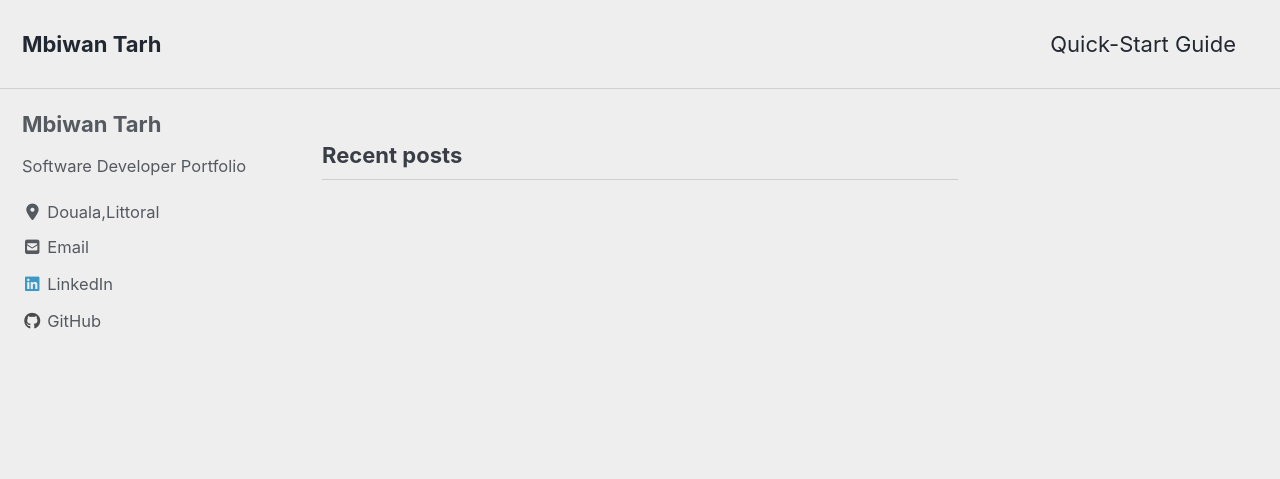
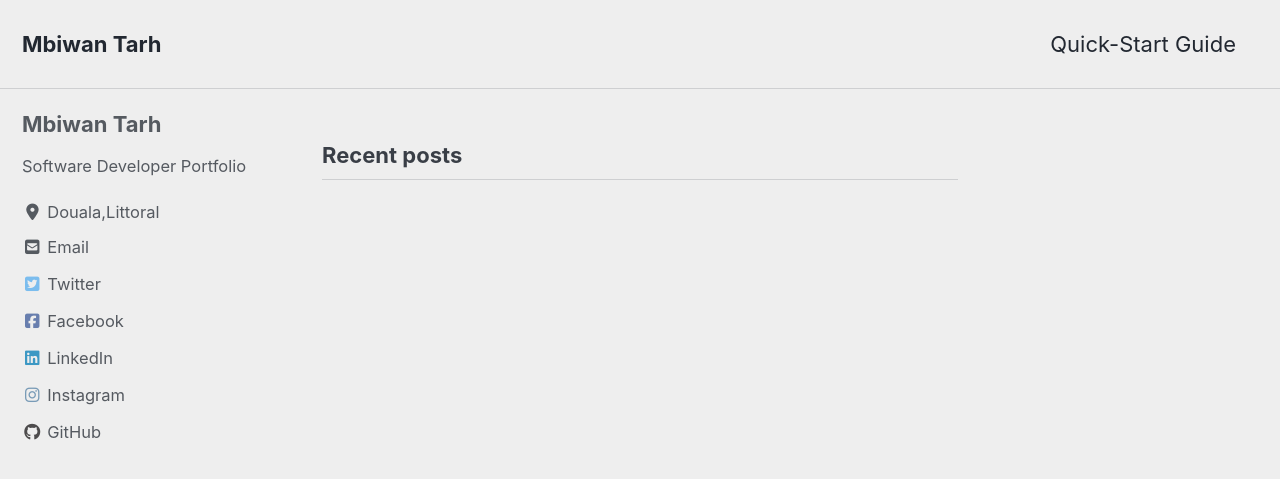
Before and after one commit to mbiwantarh/mbiwantarh.github.io, a Jekyll site: the page built from index.html, in a window 1280 px wide and 900 px high. Shown: the top 479 px of the window. Built offline with Jekyll 4.4.1, drawn with Linux system fonts in a browser that asks for light colours; cached includes are drawn as plain includes; nearby versions of some CDN libraries; the list of posts is cut into pages by our own code.

Commit message:
Update _config.yml

```diff
--- a/_config.yml
+++ b/_config.yml
@@ -112,9 +112,11 @@ author:
   bio              : "Software Developer Portfolio"
   location         : "Douala,Littoral"
   email            : "mbiwantarh@gmail.com"
-  website              : "https://www10.watchmovie.io/"
   github           : "mbiwantarh"
   linkedin         : "mbiwantarh"
+  twitter          : "mbiwantarh"
+  facebook         : "mbiwantarh"
+  instagram        : "mbiwantarh"
   links:
     - label: "Email"
       icon: "fas fa-fw fa-envelope-square"
```
